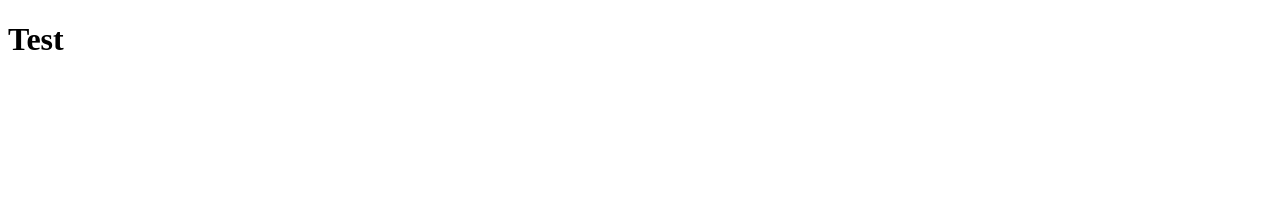
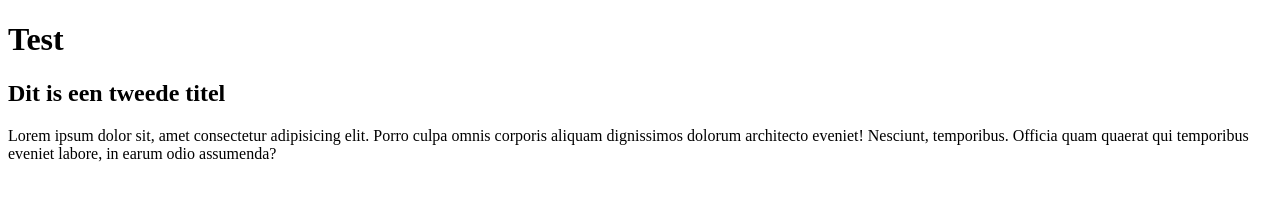
Before and after one commit to StijnGyssens/testgit, a plain HTML site: page index.html in a window 1280 px wide. Drawn offline with Linux system fonts and the light colour scheme.

Commit message:
paragraaf toegevoegd

```diff
--- a/index.html
+++ b/index.html
@@ -8,5 +8,12 @@
   </head>
   <body>
     <h1>Test</h1>
+    <h2>Dit is een tweede titel</h2>
+    <p>
+      Lorem ipsum dolor sit, amet consectetur adipisicing elit. Porro culpa
+      omnis corporis aliquam dignissimos dolorum architecto eveniet! Nesciunt,
+      temporibus. Officia quam quaerat qui temporibus eveniet labore, in earum
+      odio assumenda?
+    </p>
   </body>
 </html>
```
